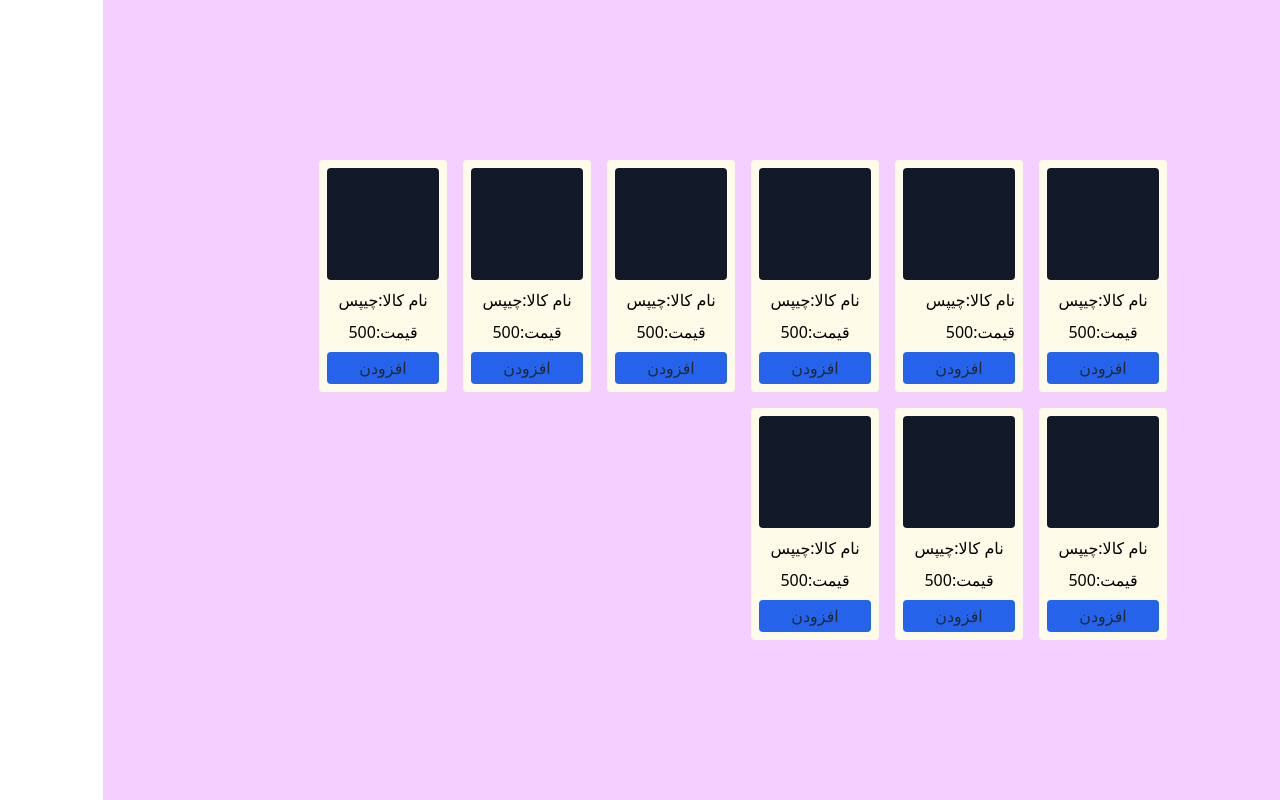
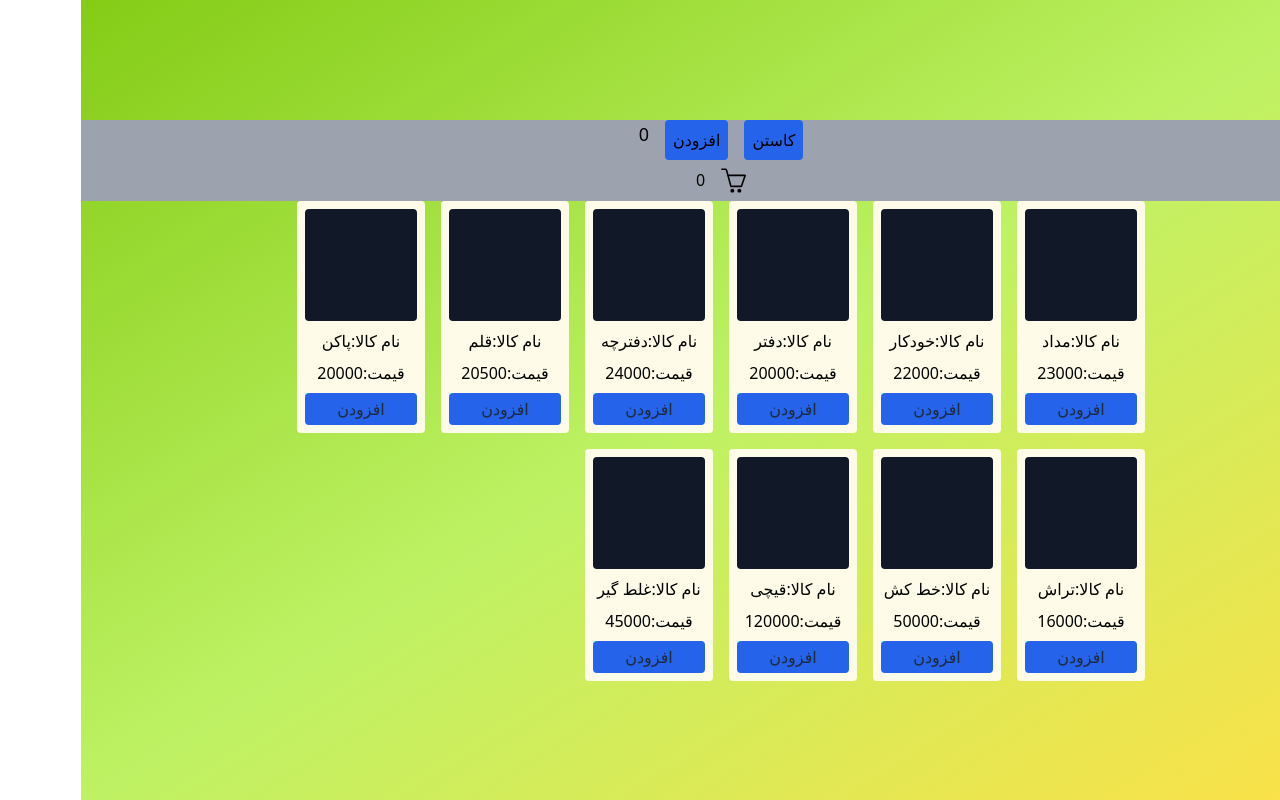
Before and after one commit to f-chamani/product-project-with-javascript, a React (Create React App) app: page /shop in a window 1280 px wide. Built offline with nearby package versions, Linux system fonts and the light colour scheme.

Commit message:
2023/1/1 frist update in new year

```diff
--- a/src/assets/data/Data.js
+++ b/src/assets/data/Data.js
@@ -1,26 +1,13 @@
-import React from 'react';
 
- export const Data = () => {
-    const shop=[
-        {id:"1",nam:"چیپس",price:"2000t" ,img:""},
-        {id:"2",nam:"چیپس",price:"2000t" ,img:""},
-        {id:"3",nam:"چیپس",price:"2000t" ,img:""},
-        {id:"4",nam:"چیپس",price:"2000t" ,img:""},
-        {id:"5",nam:"چیپس",price:"2000t" ,img:""},
-        {id:"6",nam:"چیپس",price:"2000t" ,img:""},
-        {id:"7",nam:"چیپس",price:"2000t" ,img:""},
-        {id:"8",nam:"چیپس",price:"2000t" ,img:""},
-        {id:"9",nam:"چیپس",price:"2000t" ,img:""},
-        {id:"10",nam:"چیپس",price:"2000t" ,img:""},
-        {id:"11",nam:"چیپس",price:"2000t" ,img:""},
-        {id:"12",nam:"چیپس",price:"2000t" ,img:""}
-
-    ]
-    return (
-        <div>
-
-        </div>
-    );
-};
-
-export default Data;
+export const shop = [
+    {id : 1 , title : "مداد", image : ""  , price : "23000"},
+    {id : 2 , title : "خودکار", image : ""  , price : "22000"},
+    {id : 3 , title : "دفتر", image : ""  , price : "20000"},
+    {id : 4 , title : "دفترچه", image : ""  , price : "24000"},
+    {id : 5 , title : "قلم", image : ""  , price : "20500"},
+    {id : 6 , title : "پاکن", image : ""  , price : "20000"},
+    {id : 7 , title : "تراش", image : ""  , price : "16000"},
+    {id : 8 , title : "خط کش", image : ""  , price : "50000"},
+    {id : 9 , title : "قیچی", image : ""  , price : "120000"},
+    {id : 10 , title : "غلط گیر", image : ""  , price : "45000"}
+]
--- a/src/pages/shop/Shop.js
+++ b/src/pages/shop/Shop.js
@@ -1,127 +1,58 @@
-import React from 'react';
+import React, {useState} from 'react';
+import {shop} from "../../assets/data/Data";
+import {SlBasket} from "react-icons/sl";
 
 const Shop = () => {
-    return (
-        <div className=" flex flex-row justify-center items-center bg-fuchsia-200 h-screen">
-            <div className="grid grid-cols-6 flex gap-4">
-                <div className="flex flex-col items-center  bg-yellow-50 rounded p-2 gap-2 ">
-                    <div className="bg-gray-900 w-28 h-28 rounded "></div>
-                    <div className="flex flex-row">
-                        <span>نام کالا: </span>
-                        <span>چیپس </span>
-                    </div>
-                    <div className="flex flex-row">
-                        <span>قیمت: </span>
-                        <span>500 </span>
-                    </div>
-                    <button className="bg-blue-600 text-gray-800 w-full p-1 rounded ">افزودن</button>
-                </div>
-                <div className="flex flex-col item.center  bg-yellow-50 rounded p-2 gap-2 ">
-                    <div className="bg-gray-900 w-28 h-28 rounded "></div>
-                    <div className="flex flex-row">
-                        <span>نام کالا: </span>
-                        <span>چیپس </span>
-                    </div>
-                    <div className="flex flex-row">
-                        <span>قیمت: </span>
-                        <span>500 </span>
-                    </div>
-                    <button className="bg-blue-600 text-gray-800 w-full p-1 rounded ">افزودن</button>
-                </div>
+    const [counter, setCounter] = useState(0)
+    let add = () => {
+        setCounter(counter + 1)
+    }
+    let dec = () => {
+        setCounter(counter - 1)
 
-                <div className="flex flex-col items-center  bg-yellow-50 rounded p-2 gap-2 ">
-                    <div className="bg-gray-900 w-28 h-28 rounded "></div>
-                    <div className="flex flex-row">
-                        <span>نام کالا: </span>
-                        <span>چیپس </span>
-                    </div>
-                    <div className="flex flex-row">
-                        <span>قیمت: </span>
-                        <span>500 </span>
-                    </div>
-                    <button className="bg-blue-600 text-gray-800 w-full p-1 rounded ">افزودن</button>
-                </div>
+    }
 
-                <div className="flex flex-col items-center  bg-yellow-50 rounded p-2 gap-2 ">
-                    <div className="bg-gray-900 w-28 h-28 rounded "></div>
-                    <div className="flex flex-row">
-                        <span>نام کالا: </span>
-                        <span>چیپس </span>
-                    </div>
-                    <div className="flex flex-row">
-                        <span>قیمت: </span>
-                        <span>500 </span>
-                    </div>
-                    <button className="bg-blue-600 text-gray-800 w-full p-1 rounded ">افزودن</button>
-                </div>
-
-                <div className="flex flex-col items-center  bg-yellow-50 rounded p-2 gap-2 ">
-                    <div className="bg-gray-900 w-28 h-28 rounded "></div>
-                    <div className="flex flex-row">
-                        <span>نام کالا: </span>
-                        <span>چیپس </span>
-                    </div>
-                    <div className="flex flex-row">
-                        <span>قیمت: </span>
-                        <span>500 </span>
-                    </div>
-                    <button className="bg-blue-600 text-gray-800 w-full p-1 rounded ">افزودن</button>
-                </div>
-
-                <div className="flex flex-col items-center  bg-yellow-50 rounded p-2 gap-2 ">
-                    <div className="bg-gray-900 w-28 h-28 rounded "></div>
-                    <div className="flex flex-row">
-                        <span>نام کالا: </span>
-                        <span>چیپس </span>
-                    </div>
-                    <div className="flex flex-row">
-                        <span>قیمت: </span>
-                        <span>500 </span>
-                    </div>
-                    <button className="bg-blue-600 text-gray-800 w-full p-1 rounded ">افزودن</button>
-                </div>
-
-                <div className="flex flex-col items-center  bg-yellow-50 rounded p-2 gap-2 ">
-                    <div className="bg-gray-900 w-28 h-28 rounded "></div>
-                    <div className="flex flex-row">
-                        <span>نام کالا: </span>
-                        <span>چیپس </span>
-                    </div>
-                    <div className="flex flex-row">
-                        <span>قیمت: </span>
-                        <span>500 </span>
-                    </div>
-                    <button className="bg-blue-600 text-gray-800 w-full p-1 rounded ">افزودن</button>
-                </div>
+    const [basket, setBasket] = useState([])
+    let addBasket = (input) => {
+        const resoult = {...input, count: 0}
+        setBasket([...basket, resoult])
+        console.log(basket)
+    }
 
 
-                <div className="flex flex-col items-center  bg-yellow-50 rounded p-2 gap-2 ">
-                    <div className="bg-gray-900 w-28 h-28 rounded "></div>
-                    <div className="flex flex-row">
-                        <span>نام کالا: </span>
-                        <span>چیپس </span>
-                    </div>
-                    <div className="flex flex-row">
-                        <span>قیمت: </span>
-                        <span>500 </span>
-                    </div>
-                    <button className="bg-blue-600 text-gray-800 w-full p-1 rounded ">افزودن</button>
+    return (
+        <div className=" flex flex-col justify-center items-center h-screen bg-gradient-to-br from-lime-500 via-lime-300 to-yellow-300 ">
+            <div className="bg-gray-400 w-full  flex flex-col items-center  ">
+                <div className="flex flex-row gap-4">
+                    <button onClick={dec} className="bg-blue-600 rounded p-2">کاستن</button>
+                    <button onClick={add} className="bg-blue-600 rounded p-2">افزودن</button>
+                    <span className="text-lg">{counter}</span>
                 </div>
+                <div className="flex flex-row gap-4 p-2">
+                    <SlBasket size={25} className=" items-center"/>
+                    <span>{basket.length}</span></div>
+            </div>
 
-                <div className="flex flex-col items-center  bg-yellow-50 rounded p-2 gap-2 ">
-                    <div className="bg-gray-900 w-28 h-28 rounded "></div>
-                    <div className="flex flex-row">
-                        <span>نام کالا: </span>
-                        <span>چیپس </span>
-                    </div>
-                    <div className="flex flex-row">
-                        <span>قیمت: </span>
-                        <span>500 </span>
-                    </div>
-                    <button className="bg-blue-600 text-gray-800 w-full p-1 rounded ">افزودن</button>
-                </div>
-
-
+            <div className="grid grid grid-cols-2 md:grid-cols-6 flex gap-4 ">
+                {shop.map((value, index) => {
+                    return (
+                        <div key={index} className="flex flex-col items-center  bg-yellow-50 rounded p-2 gap-2 ">
+                            <div className="bg-gray-900 w-28 h-28 rounded "></div>
+                            <div className="flex flex-row">
+                                <span>نام کالا: </span>
+                                <span>{value.title} </span>
+                            </div>
+                            <div className="flex flex-row">
+                                <span>قیمت: </span>
+                                <span>{value.price}</span>
+                            </div>
+                            <button onClick={() => {
+                                addBasket({price: value.price, id: value.id, title: value.title})
+                            }} className="bg-blue-600 text-gray-800 w-full p-1 rounded ">افزودن
+                            </button>
+                        </div>
+                    )
+                })}
             </div>
         </div>
     );
```
